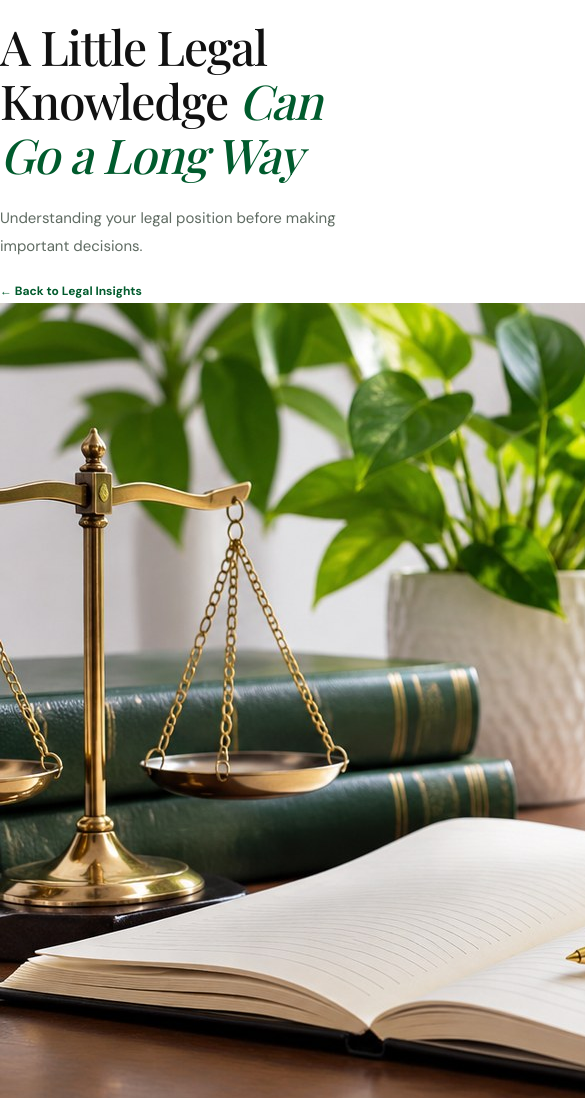
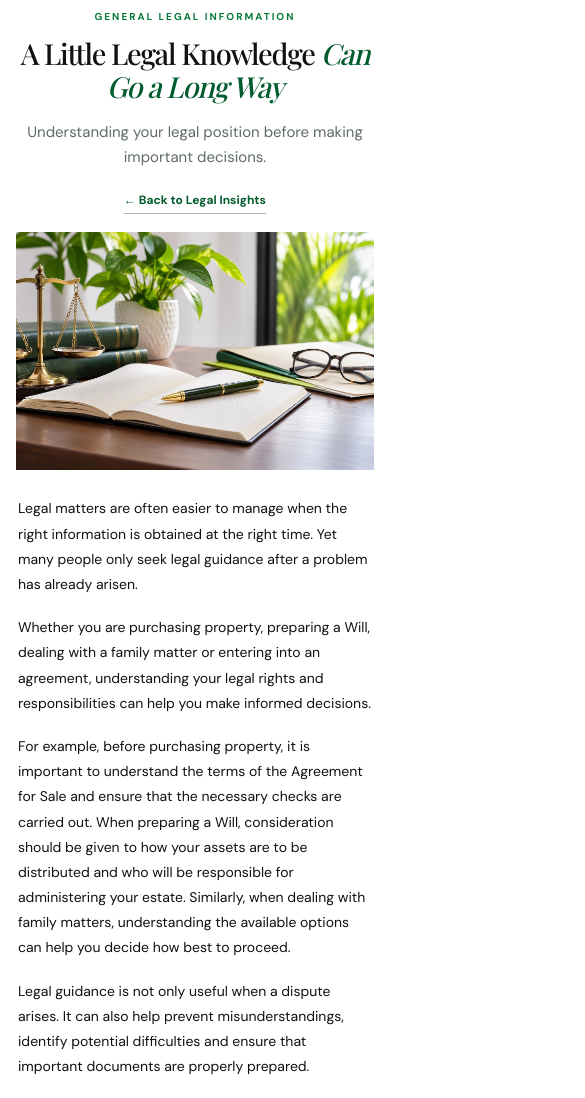
Before and after one commit to tgbLaw/tgb-law-website, a plain HTML site: page insight-legal-knowledge.html in a window 390 px wide. Shown: the part 102-1200 px from the top of the page, 585 px wide, since content can reach past the window. Drawn offline with nearby package versions, Linux system fonts and the light colour scheme.

Commit message:
Update styles.css

```diff
--- a/assets/styles.css
+++ b/assets/styles.css
@@ -132,3 +132,98 @@ body{background:#fff;color:#111}
 .profile-bio p{font-size:13px;line-height:1.9;color:#59665c;margin:0 0 12px}
 @media(max-width:800px){.profile-panel{grid-template-columns:145px minmax(0,1fr);align-items:start}.profile-bio p{font-size:12px}}
 @media(max-width:520px){.profile-panel{grid-template-columns:1fr}.profile-photo-wrap{margin-bottom:4px}.profile-content h2{font-size:27px}}
+
+
+/* =========================================
+   TGB LAW – LEGAL INSIGHTS ARTICLE LAYOUT
+   ========================================= */
+
+/* Article heading area */
+.article-hero {
+  width: calc(100% - 40px);
+  max-width: 1100px;
+  margin: 42px auto 0;
+}
+
+.article-hero-copy {
+  max-width: 1000px;
+  margin: 0 auto 24px;
+  text-align: center;
+}
+
+.article-hero-copy h1 {
+  font-size: clamp(32px, 4.5vw, 56px);
+  line-height: 1.12;
+  max-width: 100%;
+  margin: 12px auto 16px;
+  overflow-wrap: break-word;
+}
+
+.article-hero-copy .page-intro {
+  max-width: 680px;
+  margin: 0 auto 14px;
+  line-height: 1.7;
+}
+
+/* Featured article image */
+.article-hero > img {
+  display: block;
+  width: 100%;
+  max-width: 1000px;
+  height: auto;
+  margin: 0 auto;
+  object-fit: contain;
+}
+
+/* Main article reading column */
+.legal-article {
+  width: calc(100% - 40px);
+  max-width: 760px;
+  margin: 32px auto 64px;
+  font-size: 15px;
+  line-height: 1.85;
+}
+
+.legal-article p {
+  margin: 0 0 18px;
+}
+
+.legal-article blockquote {
+  margin: 28px 0;
+  padding: 12px 20px;
+  border-left: 3px solid var(--lime, #8acb35);
+  color: #315c45;
+  line-height: 1.7;
+}
+
+.article-endnote {
+  margin-top: 32px;
+  padding-top: 22px;
+  border-top: 1px solid #e3e9e1;
+  font-size: 13px;
+  line-height: 1.7;
+}
+
+/* Tablet and mobile adjustments */
+@media (max-width: 760px) {
+  .article-hero {
+    width: calc(100% - 32px);
+    margin-top: 28px;
+  }
+
+  .article-hero-copy {
+    margin-bottom: 20px;
+  }
+
+  .article-hero-copy h1 {
+    font-size: clamp(29px, 7vw, 40px);
+    line-height: 1.15;
+  }
+
+  .legal-article {
+    width: calc(100% - 36px);
+    margin: 26px auto 48px;
+    font-size: 14px;
+    line-height: 1.8;
+  }
+}
```
